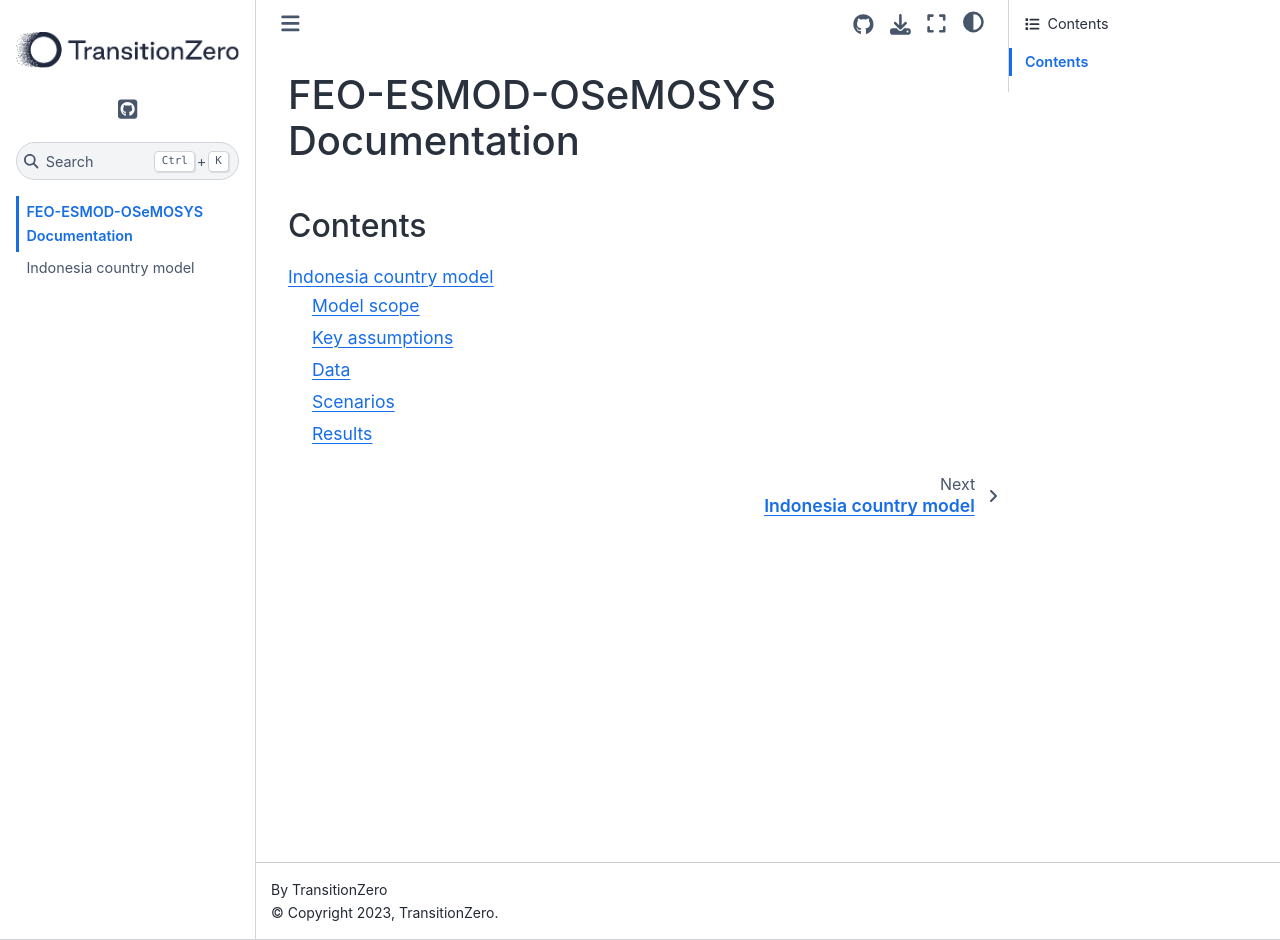
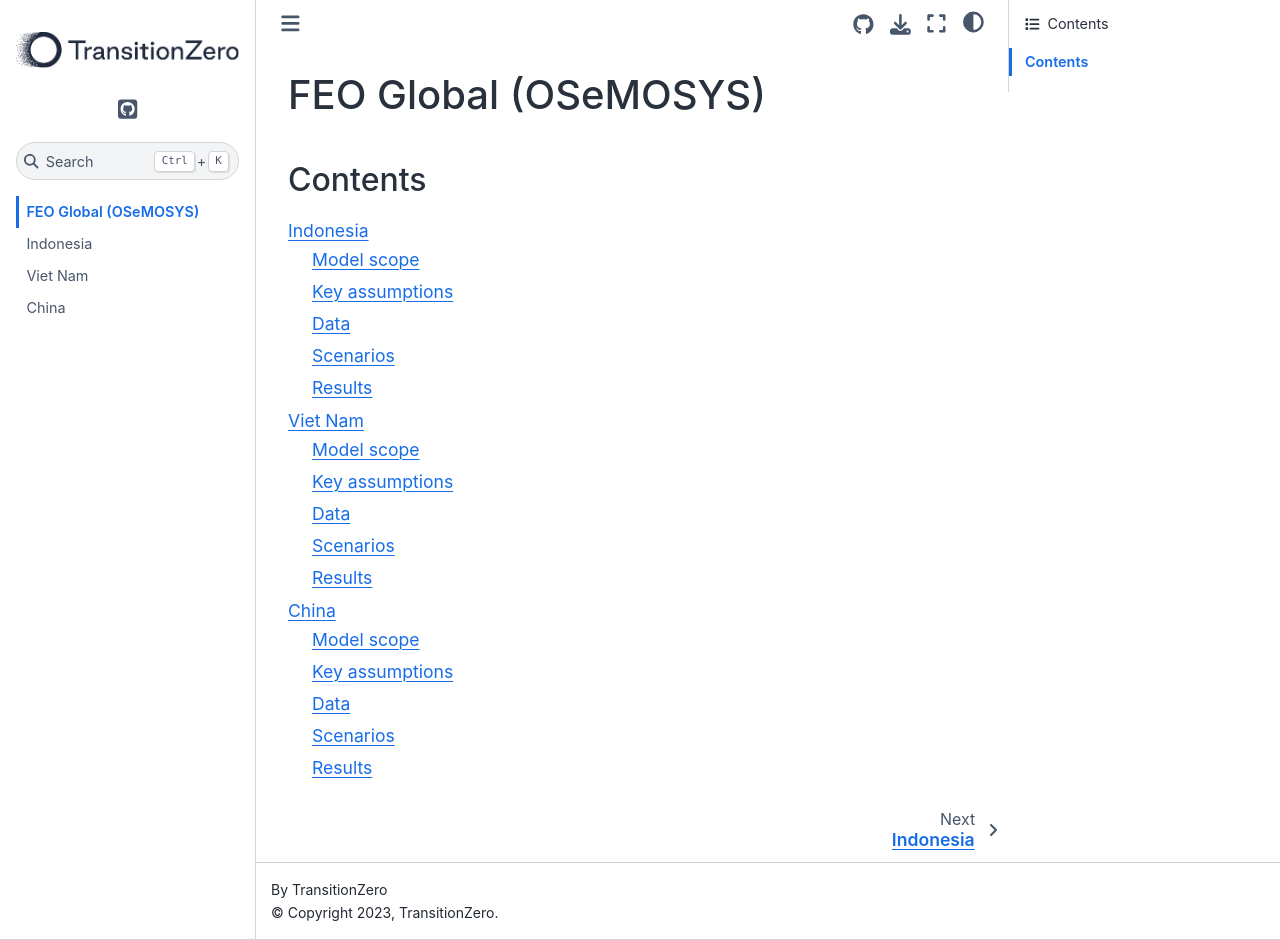
Before and after one commit to OSeMOSYS/osemosys_global, a Sphinx documentation site: the page built from docs/index.md, in a window 1280 px wide and 940 px high. Built offline with Sphinx 7.4.7 and the Sphinx Book theme 1.1.4, drawn with Linux system fonts in a browser that asks for light colours; the version number is read from the project's files by our own code.

Commit message:
Updated docs

````diff
--- /dev/null
+++ b/docs/2_vietnam.md
@@ -0,0 +1,24 @@
+# Viet Nam
+
+The next application of FEO is the development of an electricity systems model
+for Viet Nam.
+
+## Model scope
+
+
+## Key assumptions
+
+
+## Data
+
+
+## Scenarios
+
+### Business-as-usual (BAU)
+
+### Least-cost
+
+### Net-zero
+
+
+## Results
--- a/docs/indonesia.md
+++ b/docs/3_china.md
@@ -1,7 +1,7 @@
-# Indonesia country model
+# China
 
-The first application of FEO is the development of an electricity systems model
-for Indonesia.
+The third application of FEO is the development of an electricity systems model
+for China.
 
 ## Model scope
 
--- a/docs/conf.py
+++ b/docs/conf.py
@@ -199,7 +199,7 @@
 # further.  For a list of options available for each theme, see the
 # documentation.
 html_logo = "_static/tz_logo.svg"
-html_favicon = "_static/tz_logo.svg"
+html_favicon = "_static/tz_logo_small.svg"
 html_title = ""
 html_theme_options = {
     "home_page_in_toc": True,
--- a/docs/index.md
+++ b/docs/index.md
@@ -1,11 +1,13 @@
-FEO-ESMOD-OSeMOSYS Documentation
+FEO Global (OSeMOSYS)
 ================================
 
 ## Contents
 ```{toctree}
 :maxdepth: 2
 
-indonesia
+1_indonesia
+2_vietnam
+3_china
 ```
 
 <!---
````
Also changed, not shown: docs/1_indonesia.md (added, +24 -0 lines), docs/_static/tz_logo_small.svg (added), 1 other file.
